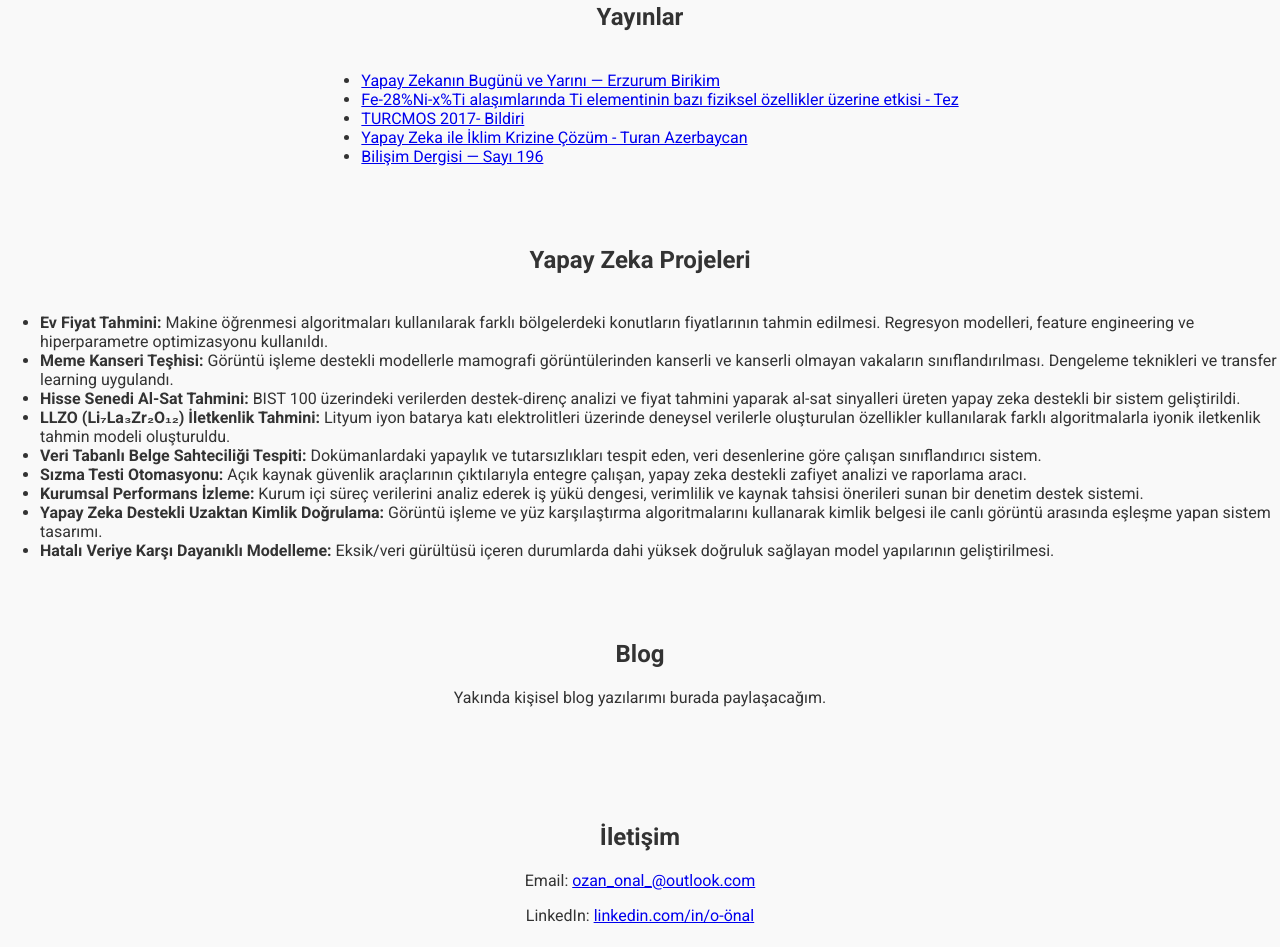
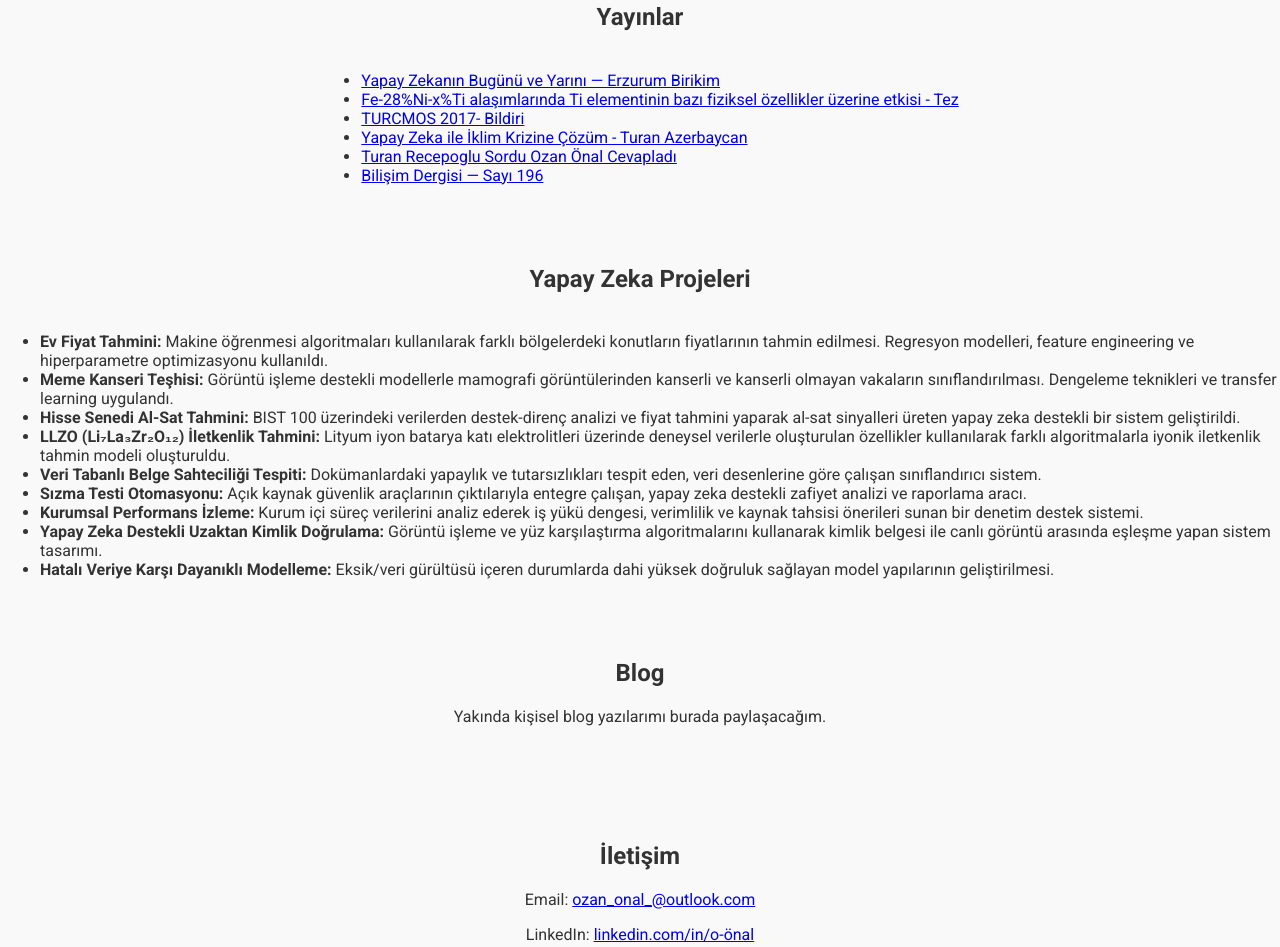
Before and after one commit to ozanonal/ozanonal.github.io, a plain HTML site: page index.html in a window 1280 px wide. Shown: the part 1084-2031 px from the top of the page. Drawn offline with Linux system fonts and the light colour scheme.

Commit message:
Update index.html

```diff
--- a/index.html
+++ b/index.html
@@ -93,6 +93,7 @@
         <li><a href="https://tez.yok.gov.tr/UlusalTezMerkezi/tezDetay.jsp?id=AVz9_f-hVXgPvrXz68Mw9Q&no=SdF2HDX97qo3M161Goqf7g" target="_blank">Fe-28%Ni-x%Ti alaşımlarında Ti elementinin bazı fiziksel özellikler üzerine etkisi - Tez</a></li>
         <li><a href="https://turcmos.com/wp-content/uploads/2017/09/Turcmos2017-AbstractBook-29-Agustos.pdf" target="_blank">TURCMOS 2017- Bildiri</a></li>
         <li><a href="https://turanazerbaycan.com/yapay-zeka-ile-iklim-krizine-cozum/" target="_blank">Yapay Zeka ile İklim Krizine Çözüm - Turan Azerbaycan</a></li>
+        <li><a href="https://turanazerbaycan.com/turan-recepoglu-sordu-ozan-onal-cevapladi/" target="_blank">Turan Recepoglu Sordu Ozan Önal Cevapladı</a></li>
         <li><a href="https://www.bilisimdergisi.org.tr/bilisim-dergisi-sayi-196" target="_blank">Bilişim Dergisi — Sayı 196</a></li>
     </ul>
 </section>
```
